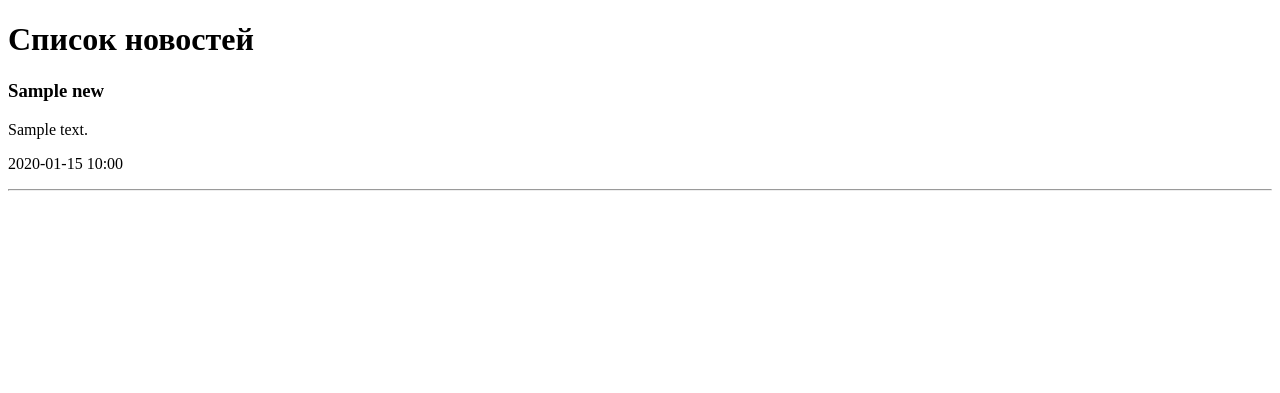
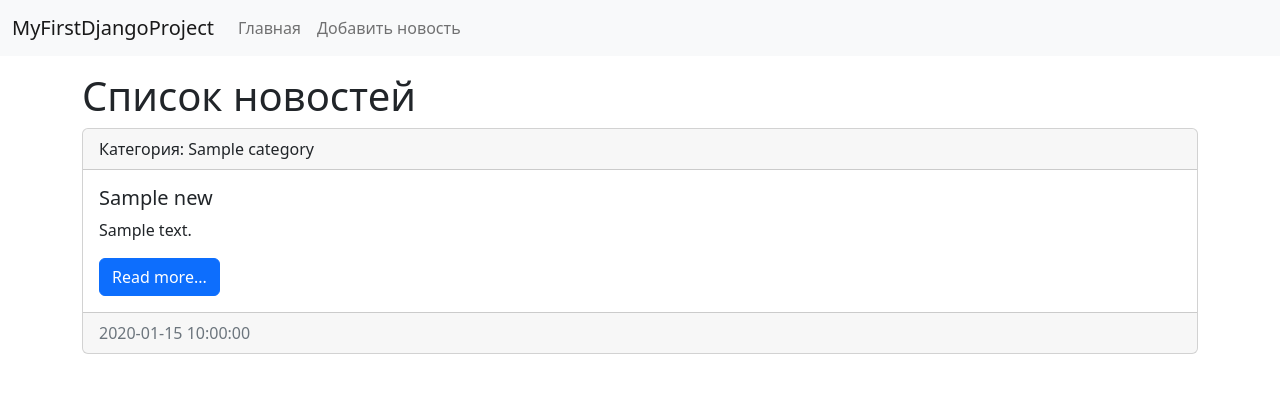
Before and after one commit to UnholyRapido/Django_study_project, a Django app: page / in a window 1280 px wide. Shown: the top 393 px of the page. Run offline with Django 4.2, Linux system fonts and the light colour scheme; tables that the repository leaves empty hold one stand-in row (values such as "Sample post").

Commit message:
пытка шаблона

```diff
--- a/root_myfirstsite/news/models.py
+++ b/root_myfirstsite/news/models.py
@@ -12,7 +12,7 @@ class News(models.Model):
     is_published = models.BooleanField(default=True, verbose_name='Опубликовано')
     category = models.ForeignKey('Category', on_delete=models.PROTECT, null=True, verbose_name='Категория')
 
-    def __str__(self):
+    def __str__(self):  # строковое представление объекта
         return f'{self.title}: {self.content}'
 
     class Meta:
--- a/root_myfirstsite/news/templates/news/index.html
+++ b/root_myfirstsite/news/templates/news/index.html
@@ -1,21 +1,62 @@
-<!DOCTYPE html>
+<!doctype html>
 <html lang="en">
-<head>
-    <meta charset="UTF-8">
+  <head>
+    <meta charset="utf-8">
+    <meta name="viewport" content="width=device-width, initial-scale=1">
+    <link href="https://cdn.jsdelivr.net/npm/bootstrap@5.2.0/dist/css/bootstrap.min.css" rel="stylesheet"
+          integrity="sha384-gH2yIJqKdNHPEq0n4Mqa/HGKIhSkIHeL5AyhkYV8i59U5AR6csBvApHHNl/vI1Bx" crossorigin="anonymous">
     <title>{{ title }}</title>
-</head>
-<body>
+  </head>
+  <body>
 
-<h1>{{ title }}</h1>
+  <nav class="navbar navbar-expand-lg bg-light">
+  <div class="container-fluid">
+    <a class="navbar-brand" href="#">MyFirstDjangoProject</a>
+    <button class="navbar-toggler" type="button" data-bs-toggle="collapse" data-bs-target="#navbarSupportedContent" aria-controls="navbarSupportedContent" aria-expanded="false" aria-label="Toggle navigation">
+      <span class="navbar-toggler-icon"></span>
+    </button>
 
-{% for item in news %}
-    <div>
-        <p><h3>{{ item.title }}</h3>
-        <p>{{ item.content }}</p>
-        <p>{{ item.created_at|date:'Y-m-d H:i' }}</p>
+    <div class="collapse navbar-collapse" id="navbarSupportedContent">
+      <ul class="navbar-nav me-auto mb-2 mb-lg-0">
+        <li class="nav-item"><a class="nav-link" href="/">Главная</a></li>
+        <li class="nav-item"><a class="nav-link" href="/">Добавить новость</a></li>
+      </ul>
     </div>
-    <hr>
-{% endfor %}
+  </div>
+</nav>
 
-</body>
+  <div class="container mt-3">
+    <h1>{{ title }}</h1>
+    <div class="row">
+      <div class="col-md-12">
+        {% for item in news %}
+          <div class="card mb-3">
+            <div class="card-header">
+              Категория: {{ item.category }}
+            </div>
+            <div class="card-body">
+              <h5 class="card-title">{{ item.title }}</h5>
+              <p class="card-text">{{ item.content }}</p>
+              <a href="#" class="btn btn-primary">Read more...</a>
+            </div>
+            <div class="card-footer text-muted">
+              {{item.created_at|date:"Y-m-d H:i:s"}}
+            </div>
+          </div>
+        {% endfor %}
+      </div>
+    </div>
+  </div>
+
+
+    <script src="https://cdn.jsdelivr.net/npm/bootstrap@5.2.0/dist/js/bootstrap.bundle.min.js"
+            integrity="sha384-A3rJD856KowSb7dwlZdYEkO39Gagi7vIsF0jrRAoQmDKKtQBHUuLZ9AsSv4jD4Xa"
+            crossorigin="anonymous"></script>
+    <script src="https://cdn.jsdelivr.net/npm/@popperjs/core@2.11.5/dist/umd/popper.min.js"
+            integrity="sha384-Xe+8cL9oJa6tN/veChSP7q+mnSPaj5Bcu9mPX5F5xIGE0DVittaqT5lorf0EI7Vk"
+            crossorigin="anonymous"></script>
+    <script src="https://cdn.jsdelivr.net/npm/bootstrap@5.2.0/dist/js/bootstrap.min.js"
+            integrity="sha384-ODmDIVzN+pFdexxHEHFBQH3/9/vQ9uori45z4JjnFsRydbmQbmL5t1tQ0culUzyK"
+            crossorigin="anonymous"></script>
+  </body>
 </html>
```
